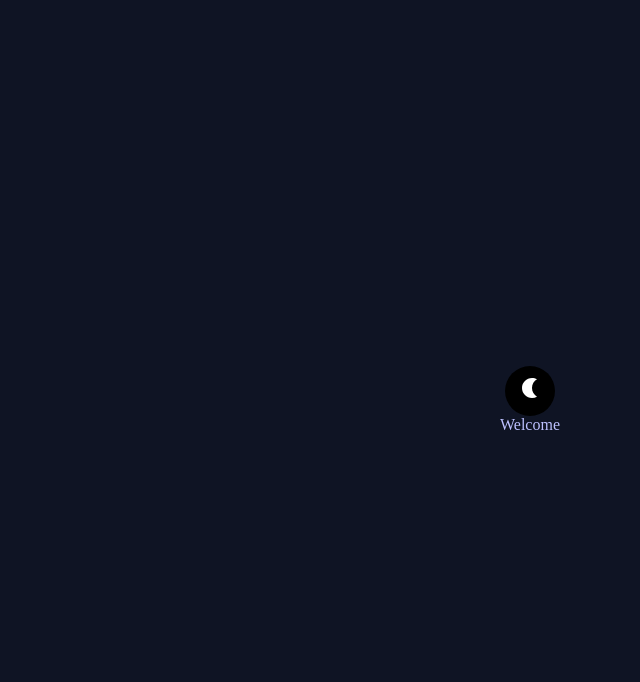
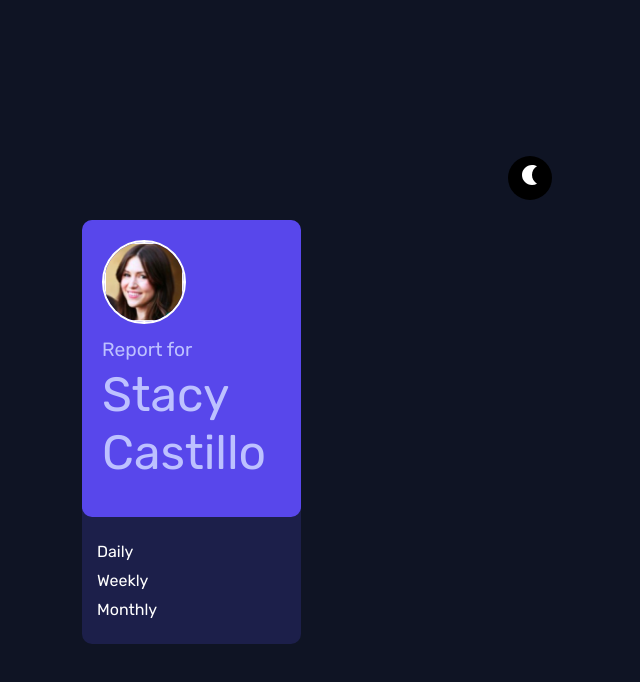
Before and after one commit to AdnaanH/frontend-interview-challenge-main, a React (Vite) app: page / in a window 1280 px wide. Shown: the top 682 px of the page, without its empty margins (110-750 px from the left). Built offline with nearby package versions, Linux system fonts and the light colour scheme.

Commit message:
Profile Card

```diff
--- a/index.html
+++ b/index.html
@@ -4,6 +4,9 @@
     <meta charset="UTF-8" />
     <link rel="icon" type="image/svg+xml" href="/vite.svg" />
     <meta name="viewport" content="width=device-width, initial-scale=1.0" />
+    <link rel="preconnect" href="https://fonts.googleapis.com">
+    <link rel="preconnect" href="https://fonts.gstatic.com" crossorigin>
+    <link href="https://fonts.googleapis.com/css2?family=Rubik:ital,wght@0,300..900;1,300..900&display=swap" rel="stylesheet">
     <title>Ticket-tracking Dashboard</title>
   </head>
   <body>
--- a/src/App.tsx
+++ b/src/App.tsx
@@ -1,6 +1,7 @@
 import { useState } from 'react';
 import { FaLightbulb } from "react-icons/fa";
 import { MdNightlight } from "react-icons/md";
+import ProfileComponent from './components/ProfileComponent';
 
 function App() {
   const [darkMode, setDarkMode] = useState(false);
@@ -18,7 +19,7 @@ function App() {
       </header>
 
      <section className='wrapper'>
-          Welcome
+            <ProfileComponent />
      </section>
     </main>
   );
--- /dev/null
+++ b/src/components/ProfileComponent.tsx
@@ -0,0 +1,24 @@
+import avatar from '../assets/images/avatar.png'
+
+const ProfileComponent = () => {
+    return (
+        <div className="profile">
+            <div className="profile-info">
+                <img src={avatar} alt="" />
+                <div>
+                    <p>Report for</p>
+                    <h1>Stacy Castillo</h1>
+                </div>
+            </div>
+            <div className="timelines">
+                <ul>
+                    <li>Daily</li>
+                    <li>Weekly</li>
+                    <li>Monthly</li>
+                </ul>
+            </div>
+        </div>
+     );
+}
+
+export default ProfileComponent;
--- a/src/index.scss
+++ b/src/index.scss
@@ -19,13 +19,15 @@ $white-dark: hsl(0, 0%, 100%);
 body, html {
   margin: 0;
   padding: 0;
-  height: 100%;
+  font-family: "Rubik", sans-serif;
+  list-style: none;
 }
 
 .container {
   min-height: 100vh;
   display: flex;
   flex-direction: column;
+  gap: 20px;
   align-items: center;
   justify-content: center;
   transition: background-color 0.3s ease, color 0.3s ease;
@@ -50,11 +52,70 @@ body, html {
 
   button {
     border: none;
-    width: 50px;
-    height: 50px;
+    padding: 7px 10px;
     font-size: 1.5rem;
     border-radius: 50%;
     transition: background 0.3s ease, color 0.3s ease;
     cursor: pointer;
   }
 }
+.wrapper {
+  width: 70%;
+  display: grid;
+  grid-template-columns: 1fr 3fr;
+  gap: 20px;
+
+  .profile {
+    background-color: $dark-blue-light;
+    border-radius: 10px;
+
+    .profile-info {
+      background-color: $blue-light;
+      border-radius: 10px;
+      padding: 20px;
+
+      img {
+        height: 80px;
+        width: 80px;
+        border-radius: 50%;
+        border: 2px solid white;
+        margin-bottom: 10px;
+      }
+
+      p {
+        color: $pale-blue-light;
+        margin: 0;
+        font-size: 1.2em;
+      }
+
+      h1 {
+        font-size: 3em;
+        font-weight: 400;
+        margin: 5px 0 0 0;
+        line-height: 1.2;
+        margin-bottom: 15px;
+      }
+    }
+
+    .timelines {
+      padding: 15px;
+      ul {
+        list-style: none;
+        padding: 0;
+        margin: 10px 0;
+        display: grid;
+        gap: 10px;
+
+        li {
+          cursor: pointer;
+          color: $white-dark;
+          transition: color 0.3s ease;
+
+          &:hover {
+            color: $pale-blue-light;
+          }
+        }
+      }
+    }
+  }
+}
```
